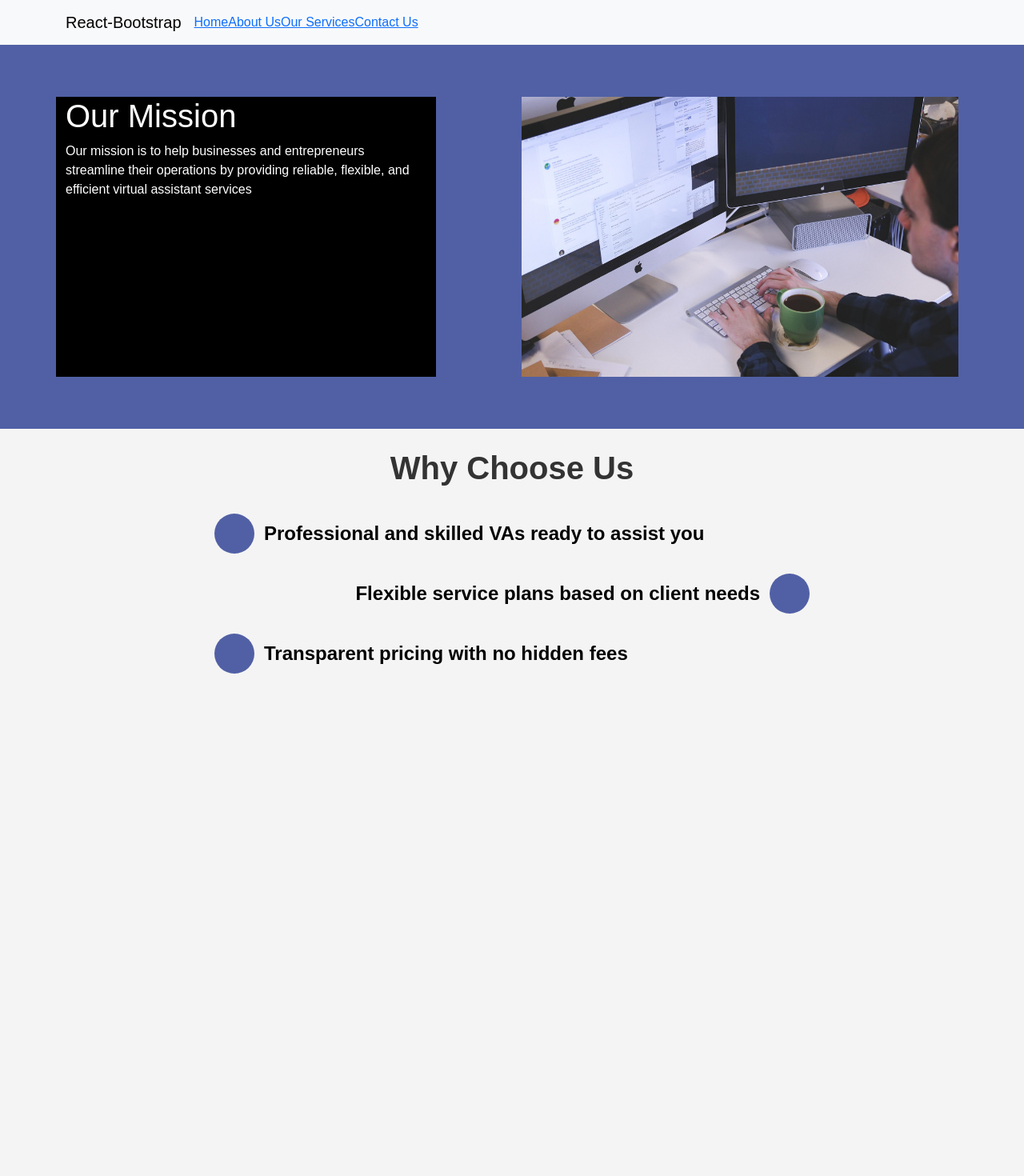
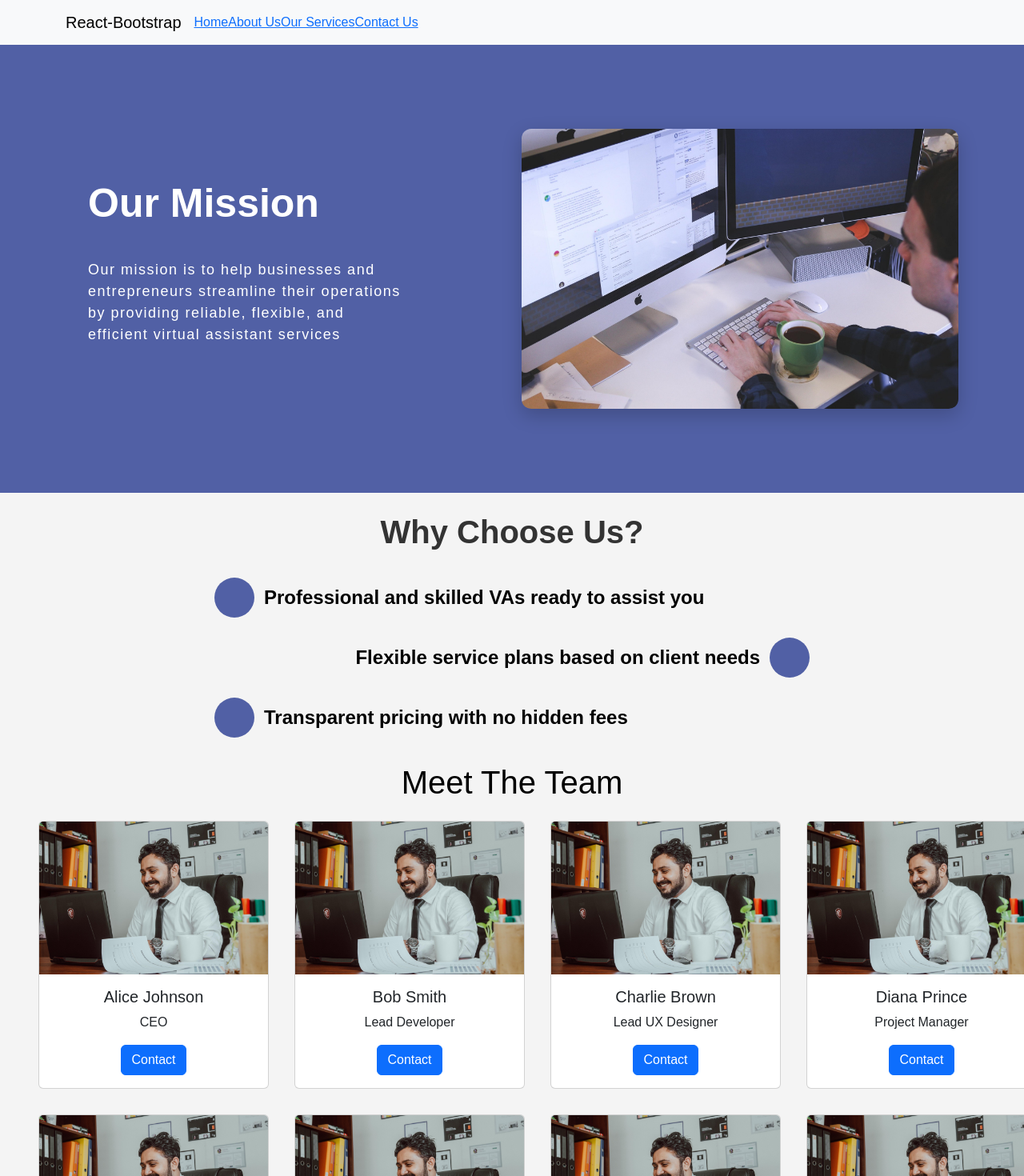
Before and after one commit to Onthatile-Lesufi/spot-ui-challenge_gmt, a React (Create React App) app: page /about in a window 1280 px wide. Shown: the top 1470 px of the page at 80% size. Before the commit the page ends 842 px from the top, so only its background shows below. Built offline with nearby package versions, Linux system fonts and the light colour scheme.

Commit message:
About us page, added cards that take in data from anywhere

```diff
--- a/src/components/About.js
+++ b/src/components/About.js
@@ -1,12 +1,16 @@
 import Mission from "./Mission";
 import ListItemsAbout from "./ListItemsAbout.js";
+import Card from "./CardMeet.js";
+import MeetTheTeam from "./MeetTheTeam.js";
 
 
 function About () {
+
     return (
         <div>
             <Mission />
             <ListItemsAbout />
+            <MeetTheTeam />
         </div>
     )
 }
--- /dev/null
+++ b/src/components/CardMeet.js
@@ -0,0 +1,19 @@
+import Button from 'react-bootstrap/Button';
+import Card from 'react-bootstrap/Card';
+
+function MeetCard({imageLink, title, text}) {
+  return (
+    <Card style={{ width: '18rem' }}>
+      <Card.Img variant="top" src={imageLink} />
+      <Card.Body>
+        <Card.Title>{title}</Card.Title>
+        <Card.Text>
+          {text}
+        </Card.Text>
+        <Button variant="primary">Contact</Button>
+      </Card.Body>
+    </Card>
+  );
+}
+
+export default MeetCard;
--- a/src/components/ListItemsAbout.js
+++ b/src/components/ListItemsAbout.js
@@ -5,7 +5,7 @@ function ListItems() {
   return (
     <div>
       <Container style={{width:'60%'}}>
-        <Row style={{alignItems:'center', margin:'0', marginTop:'25px'}}><h1 style={{fontWeight:'bold'}}>Why Choose Us</h1></Row>
+        <Row style={{alignItems:'center', margin:'0', marginTop:'25px'}}><h1 style={{fontWeight:'bold'}}>Why Choose Us?</h1></Row>
         <Row style={{justifyContent:'left', textAlign:'left', alignItems:'center', margin:'0', marginTop:'25px'}}>
           <div style={{width: '50px',height: '50px',backgroundColor: '#5160A5',borderRadius: '50%',}}></div>
           <p style={{margin:'0', fontSize:'24px', color:'black', fontWeight:'bold', width:'auto'}}>Professional and skilled VAs ready to assist you</p>
--- /dev/null
+++ b/src/components/MeetTheTeam.js
@@ -0,0 +1,41 @@
+import React from "react";
+import Card from "./CardMeet";
+import image1 from "./assets/images/Admin.jpg";
+
+const MeetTheTeam = () => {
+  const teamMembers = [
+    { imageLink: image1, name: "Alice Johnson", bio: "CEO" },
+    { imageLink: image1, name: "Bob Smith", bio: "Lead Developer" },
+    { imageLink: image1, name: "Charlie Brown", bio: "Lead UX Designer" },
+    { imageLink: image1, name: "Diana Prince", bio: "Project Manager" },
+    { imageLink: image1, name: "Ethan Hunt", bio: "PR Manager" },
+    { imageLink: image1, name: "Fiona Gallagher", bio: "QA Engineer" },
+    { imageLink: image1, name: "George Martin", bio: "Along for the ride Engineer" },
+    { imageLink: image1, name: "Hannah Lee", bio: "Product Owner" },
+  ];
+
+  const gridStyles = {
+    display: "grid",
+    gridTemplateColumns: "repeat(4, 1fr)",
+    gap: "2rem",
+    justifyItems: "center",
+    padding: "1rem",
+  };
+
+  return (
+    <div style={{ padding: "2rem", textAlign: "center" }}>
+      <h2 style={{color:'black'}}>Meet The Team</h2>
+      <div style={gridStyles}>
+        {teamMembers.map((member) => (
+          <Card
+            imageLink={member.imageLink}
+            title={member.name}
+            text={member.bio}
+          />
+        ))}
+      </div>
+    </div>
+  );
+};
+
+export default MeetTheTeam;
--- a/src/components/Mission.js
+++ b/src/components/Mission.js
@@ -1,19 +1,57 @@
-import { Container, Row, Col } from 'react-bootstrap';
-import missionImg from './assets/images/Management.jpg'
-
+import { Container, Row, Col } from "react-bootstrap";
+import missionImg from "./assets/images/Management.jpg";
 
 function Mission() {
   return (
-    <div style={{height:'60vh', backgroundColor:'#5160A5', alignContent:'center'}}>
+    <div
+      style={{
+        height: "70vh",
+        backgroundColor: "#5160A5",
+        alignContent: "center",
+      }}
+    >
       <Container>
         <Row>
-            <Col md={5} style={{ backgroundColor: '#000000', color:'white', textAlign:'left' }}>
-                <h1>Our Mission</h1>
-                <p>Our mission is to help businesses and entrepreneurs streamline their operations by providing reliable, flexible, and efficient virtual assistant services</p>
+          <Col
+            md={5}
+            style={{
+              color: "white",
+              textAlign: "left",
+              marginTop: "auto",
+              marginBottom: "auto",
+              padding: "5vh",
+            }}
+          >
+            <h1
+              style={{
+                marginBottom: "5vh",
+                fontSize: "50px",
+                fontWeight: "bold",
+              }}
+            >
+              Our Mission
+            </h1>
+            <p style={{ fontSize: "18px", letterSpacing: "1.5px" }}>
+              Our mission is to help businesses and entrepreneurs streamline
+              their operations by providing reliable, flexible, and efficient
+              virtual assistant services
+            </p>
           </Col>
           <Col md={1}></Col>
-            <Col md={6} style={{ backgroundColor: '#5160A5' }}>
-                <div style={{ width: '100%', height: '100%', backgroundColor: '#ffffff' }}><img src={missionImg} alt="Mission" style={{ width: '100%', height: '100%' }} /></div>
+          <Col md={6} style={{ backgroundColor: "#5160A5" }}>
+            <div
+              style={{
+                borderRadius: "12px",
+                overflow: "hidden",
+                boxShadow: "0 8px 24px rgba(0,0,0,0.2)",
+              }}
+            >
+              <img
+                src={missionImg}
+                alt="Mission"
+                style={{ width: "100%", height: "100%" }}
+              />
+            </div>
           </Col>
         </Row>
       </Container>
```
Lines whose indentation alone changed are shown as unchanged.
